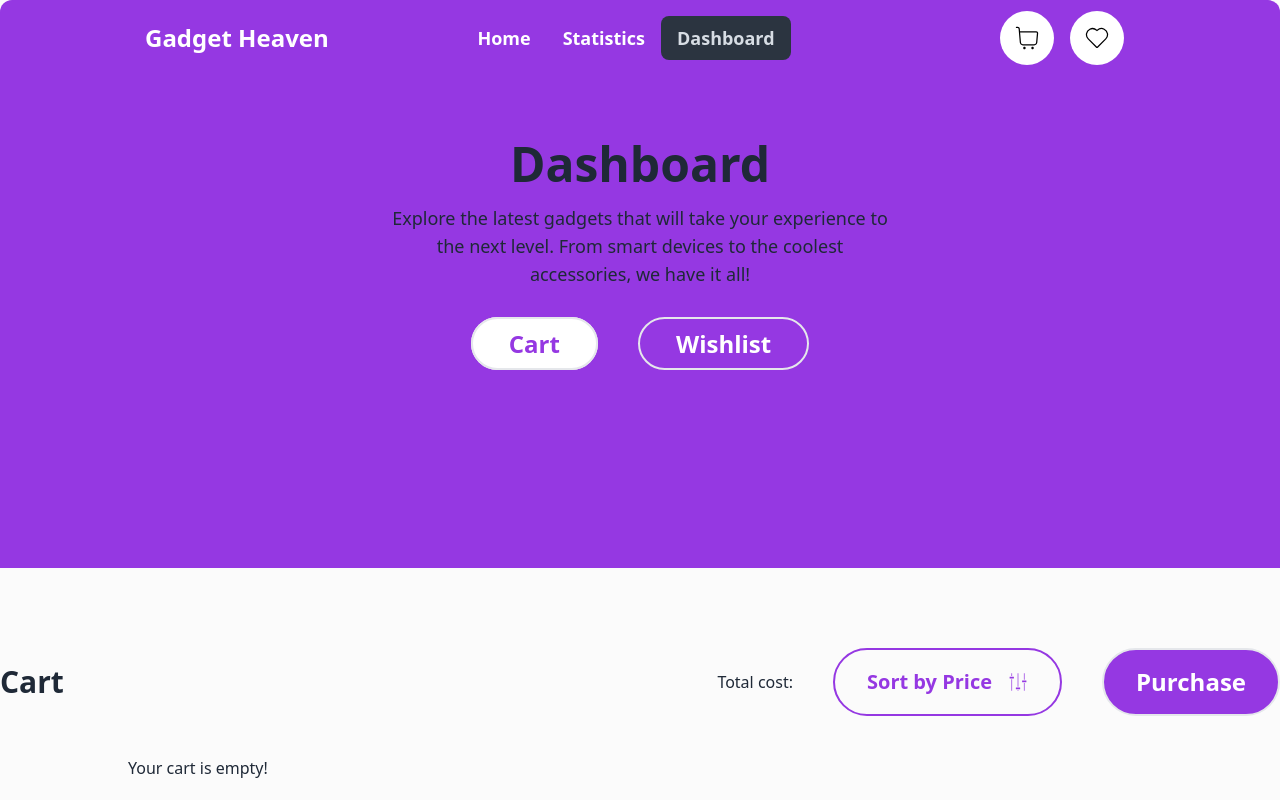
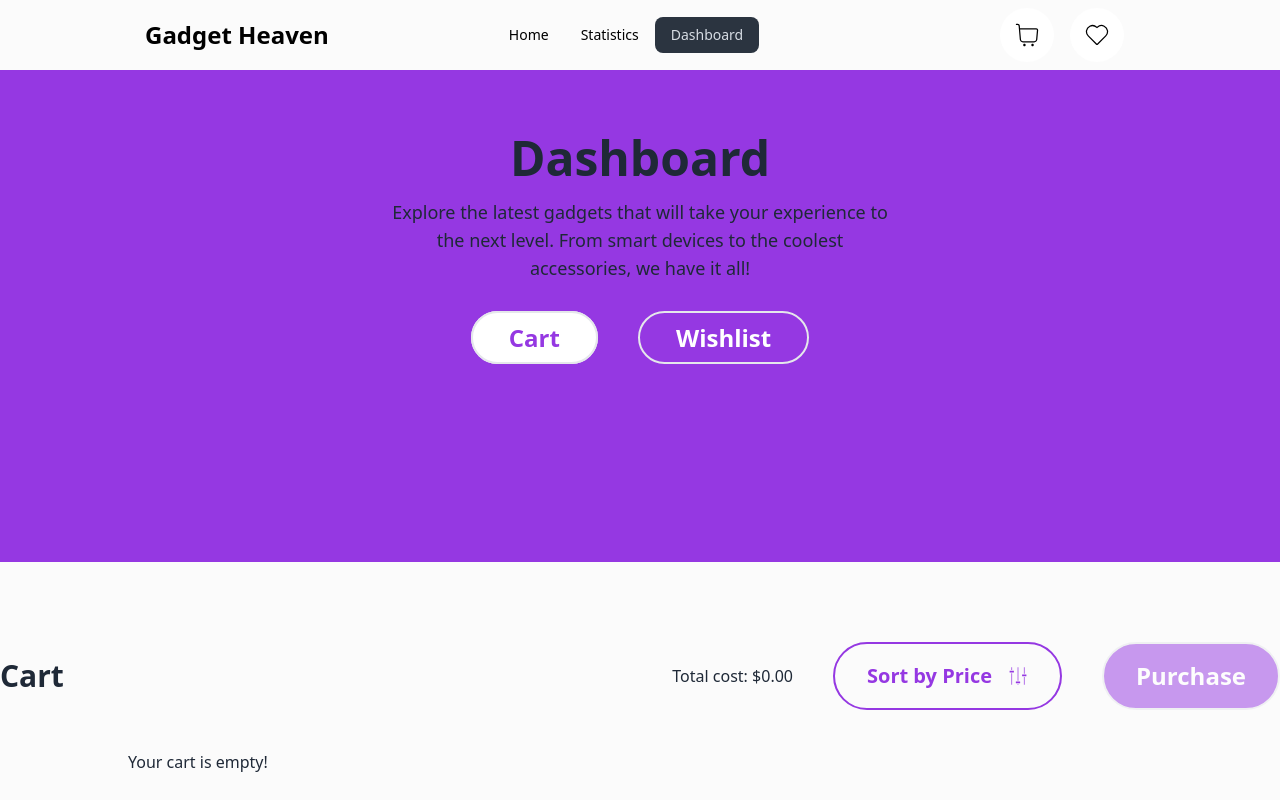
Before and after one commit to programming-hero-web-course-4/b10a8-gadget-heaven-farhana988, a React (Vite) app: page /dashboard/cart in a window 1280 px wide. Shown: the top 800 px of the page. Built offline with nearby package versions, Linux system fonts and the light colour scheme.

Commit message:
challenges part

```diff
--- a/index.html
+++ b/index.html
@@ -2,8 +2,9 @@
 <html lang="en" data-theme="light">
   <head>
     <meta charset="UTF-8" />
-    <link rel="icon" type="image/svg+xml" href="/vite.svg" />
+    <link rel="icon" type="image/png" href="./src/assets/favicon-16x16.png" />
     <meta name="viewport" content="width=device-width, initial-scale=1.0" />
+    <meta name="description" content="Helmet application" />
     <title>Gadget Heaven</title>
   </head>
   <body>
--- a/package.json
+++ b/package.json
@@ -15,6 +15,8 @@
     "prop-types": "^15.8.1",
     "react": "^18.3.1",
     "react-dom": "^18.3.1",
+    "react-helmet": "^6.1.0",
+    "react-helmet-async": "^2.0.5",
     "react-icons": "^5.3.0",
     "react-router-dom": "^6.27.0",
     "sort-by": "^1.2.0"
--- /dev/null
+++ b/src/components/CartProvider.jsx
@@ -0,0 +1,35 @@
+/* eslint-disable react/prop-types */
+// CartContext.js
+import  { createContext, useContext, useState, useEffect } from 'react';
+
+const CartContext = createContext();
+
+export const CartProvider = ({ children }) => {
+  const [cartCount, setCartCount] = useState(0);
+  const [wishCount, setWishCount] = useState(0);
+
+  useEffect(() => {
+    const cart = localStorage.getItem("cartCount");
+    const wish = localStorage.getItem("wishCount");
+    setCartCount(cart ? parseInt(cart) : 0);
+    setWishCount(wish ? parseInt(wish) : 0);
+  }, []);
+
+  const updateCartCount = (count) => {
+    setCartCount(count);
+    localStorage.setItem("cartCount", count);
+  };
+
+  const updateWishCount = (count) => {
+    setWishCount(count);
+    localStorage.setItem("wishCount", count);
+  };
+
+  return (
+    <CartContext.Provider value={{ cartCount, wishCount, updateCartCount, updateWishCount }}>
+      {children}
+    </CartContext.Provider>
+  );
+};
+
+export const useCart = () => useContext(CartContext);
--- a/src/components/Navbar.jsx
+++ b/src/components/Navbar.jsx
@@ -1,14 +1,18 @@
-import { Link, NavLink } from "react-router-dom";
-import { CiShoppingCart } from "react-icons/ci";
-import { CiHeart } from "react-icons/ci";
+// Navbar.js
+import { Link, NavLink, useLocation } from "react-router-dom";
+import { CiShoppingCart, CiHeart } from "react-icons/ci";
+import { useCart } from '../components/CartProvider';
 
 function Navbar() {
+  const location = useLocation();
+  const { cartCount, wishCount } = useCart();
+
+  const navbarBackgroundColor = location.pathname === '/' ? '#9538E2' : '#ffffff';
+  const textColor = location.pathname === '/' ? 'text-white' : 'text-black';
+
   return (
-    <div className="bg-[#9538E2 ">
-        <div
-      className="navbar bg-[#9538E2] lg:px-32 rounded-b-none rounded-t-xl
-       text-white"
-    >
+    <div className={`bg-[${navbarBackgroundColor}]`}>
+      <div className={`navbar lg:px-32 rounded-b-none rounded-t-xl ${textColor}`}>
         <div className="navbar-start">
           <div className="dropdown">
             <div tabIndex={0} role="button" className="btn btn-ghost lg:hidden">
@@ -17,61 +21,41 @@ function Navbar() {
           className="h-5 w-5"
           fill="none"
           viewBox="0 0 24 24"
-              stroke="currentColor"
-            >
+          stroke="currentColor">
           <path
             strokeLinecap="round"
             strokeLinejoin="round"
             strokeWidth="2"
-                d="M4 6h16M4 12h8m-8 6h16"
-              />
+            d="M4 6h16M4 12h8m-8 6h16" />
         </svg>
             </div>
-          <ul
-            tabIndex={0}
-            className="menu menu-sm dropdown-content bg-base-100 rounded-box z-[1] mt-3 w-52 p-2 shadow"
-          >
-            <li>
-              <NavLink to={"/"}>Home</NavLink>
-            </li>
-            <li>
-              <NavLink to={"/statistics"}>Statistics</NavLink>
-            </li>
-            <li>
-              <NavLink to={"/dashboard"}>Dashboard</NavLink>
-            </li>
+            <ul className="menu menu-sm dropdown-content bg-base-100 rounded-box z-[1] mt-3 w-52 p-2 shadow">
+              <li><NavLink to="/">Home</NavLink></li>
+              <li><NavLink to="/statistics">Statistics</NavLink></li>
+              <li><NavLink to="/dashboard">Dashboard</NavLink></li>
             </ul>
           </div>
-        <a className="btn btn-ghost text-2xl font-bold">Gadget Heaven </a>
+          <a className="btn btn-ghost text-2xl font-bold">Gadget Heaven</a>
         </div>
         <div className="navbar-center hidden lg:flex">
           <ul className="menu menu-horizontal px-1">
-          <li>
-            <NavLink className="font-bold text-lg" to={"/"}>
-              Home
-            </NavLink>
-          </li>
-          <li>
-            <NavLink className="font-bold text-lg" to={"/statistics"}>
-              Statistics
-            </NavLink>
-          </li>
-          <li>
-            <NavLink className="font-bold text-lg" to={"/dashboard"}>
-              Dashboard
-            </NavLink>
-          </li>
+            <li><NavLink to="/">Home</NavLink></li>
+            <li><NavLink to="/statistics">Statistics</NavLink></li>
+            <li><NavLink to="/dashboard">Dashboard</NavLink></li>
           </ul>
         </div>
         <div className="navbar-end gap-4 mr-7">
-        <Link className="lg:text-3xl rounded-full bg-white text-black p-3">
-          {" "}
-          <CiShoppingCart></CiShoppingCart>{" "}
+          <Link className="lg:text-3xl rounded-full bg-white text-black p-3" to="/cart">
+            <CiShoppingCart />
+            {cartCount > 0 && (
+              <span className="absolute top-4 right-56 bg-red-500 text-white text-xs rounded-full px-1">{cartCount}</span>
+            )}
           </Link>
-
-        <Link className="lg:text-3xl rounded-full bg-white text-black p-3">
-          {" "}
-          <CiHeart></CiHeart>{" "}
+          <Link className="lg:text-3xl rounded-full bg-white text-black p-3" to="/wishlist">
+            <CiHeart />
+            {wishCount > 0 && (
+              <span className="absolute top-4 right-36 bg-red-500 text-white text-xs rounded-full px-1">{wishCount}</span>
+            )}
           </Link>
         </div>
       </div>
--- a/src/components/ShoppingCart.jsx
+++ b/src/components/ShoppingCart.jsx
@@ -1,49 +1,73 @@
 import { useEffect, useState } from "react";
+import { useNavigate } from "react-router-dom";
 import Card from "./Card";
-import { getAllProducts, removeCart } from "../utils";
+import { getAllProducts, removeCart, clearCart } from "../utils";
 import { GiSettingsKnobs } from "react-icons/gi";
 
 function ShoppingCart() {
   const [product, setProduct] = useState([]);
+  const [isModalOpen, setIsModalOpen] = useState(false);
+  const [totalPrice, setTotalPrice] = useState(0);
+  const navigate = useNavigate();
 
   useEffect(() => {
     const addCart = getAllProducts();
     setProduct(addCart);
+    calculateTotalPrice(addCart);
   }, []);
 
-  const handleSort =()=>{
-    const sorted = [...product].sort((a,b)=>b.price-a.price)
-    setProduct(sorted)
-  }
-  const handleRemoveFromCart=(product_id)=>{
-    removeCart(product_id)
-    const addCart = getAllProducts()
-    setProduct(addCart)
-  }
+  const calculateTotalPrice = (products) => {
+    const total = products.reduce((acc, item) => acc + item.price, 0);
+    setTotalPrice(total);
+  };
+
+  const handleSort = () => {
+    const sorted = [...product].sort((a, b) => b.price - a.price);
+    setProduct(sorted);
+    calculateTotalPrice(sorted);
+  };
+
+  const handleRemoveFromCart = (product_id) => {
+    removeCart(product_id);
+    const addCart = getAllProducts();
+    setProduct(addCart);
+    calculateTotalPrice(addCart);
+  };
+
+  const handlePurchase = () => {
+    calculateTotalPrice(product);
+    setIsModalOpen(true);
+  };
+
+  const closeModal = () => {
+    clearCart();
+    setProduct([]);
+    setTotalPrice(0);
+    setIsModalOpen(false);
+    navigate("/");
+  };
+
+  const isCartEmpty = product.length === 0;
+
   return (
     <div className="container mx-auto my-20">
-
       <div className="flex items-center justify-between mb-10 flex-col lg:flex-row gap-20 lg:gap-0">
         <div className="font-bold text-3xl">Cart</div>
         <div className="flex items-center gap-10 ">
-          <h2>Total cost:</h2>
+          <h2>Total cost: ${totalPrice.toFixed(2)}</h2>
           <div className="flex flex-col lg:flex-row gap-5 lg:gap-10">
             <button
               onClick={handleSort}
-            className=" flex gap-1 lg:gap-4 items-center text-[#9538E2]  text-sm lg:text-xl font-semibold rounded-full
-                border-2 border-[#9538E2] px-3 lg:px-8 py-2 lg:py-2
-
-
-               "
+              className="flex gap-1 lg:gap-4 items-center text-[#9538E2] text-sm lg:text-xl font-semibold rounded-full border-2 border-[#9538E2] px-3 lg:px-8 py-2 lg:py-2"
             >
-            Sort by Price <GiSettingsKnobs></GiSettingsKnobs>{" "}
+              Sort by Price <GiSettingsKnobs />
             </button>
             <button
-            className=" bg-[#9538E2]  text-white text-base lg:text-2xl  font-semibold rounded-full
-                 border-2 px-3 lg:px-8 py-2 lg:py-4
-
-
-                "
+              onClick={handlePurchase}
+              className={`bg-[#9538E2] text-white text-base lg:text-2xl font-semibold rounded-full border-2 px-3 lg:px-8 py-2 lg:py-4 ${
+                isCartEmpty ? "opacity-50 cursor-not-allowed" : ""
+              }`}
+              disabled={isCartEmpty}
             >
               Purchase
             </button>
@@ -51,7 +75,7 @@ function ShoppingCart() {
         </div>
       </div>
       <div className="px-10 lg:px-32 space-y-6">
-        {product.length === 0 ? (
+        {isCartEmpty ? (
           <div>Your cart is empty!</div>
         ) : (
           product.map((product) => (
@@ -59,6 +83,23 @@ function ShoppingCart() {
           ))
         )}
       </div>
+
+      {/* Modal */}
+      {isModalOpen && (
+        <div className="fixed inset-0 flex items-center justify-center bg-black bg-opacity-50">
+          <div className="bg-white p-8 rounded shadow-lg">
+            <h2 className="text-xl font-bold">Congratulations!</h2>
+            <p className="mt-4">Your purchase was successful!</p>
+            <p className="mt-2">Total Cost: ${totalPrice.toFixed(2)}</p>
+            <button
+              onClick={closeModal}
+              className="mt-6 bg-[#9538E2] text-white px-4 py-2 rounded"
+            >
+              Close
+            </button>
+          </div>
+        </div>
+      )}
     </div>
   );
 }
--- a/src/pages/Dashboard.jsx
+++ b/src/pages/Dashboard.jsx
@@ -2,10 +2,15 @@
 
 import { NavLink, Outlet } from "react-router-dom";
 import Heading from "../components/Heading";
+import { Helmet } from "react-helmet";
 
 function Dashboard() {
   return (
     <div>
+        <Helmet>
+        <title>Dashboard - Gadget Heaven</title>
+        <meta name="description" content="Manage your gadgets and accessories in the dashboard." />
+      </Helmet>
       {/* heading and button */}
       <div className="bg-[#9538E2] py-16 pb-52">
         <Heading
--- a/src/pages/Home.jsx
+++ b/src/pages/Home.jsx
@@ -1,6 +1,7 @@
 import { Outlet, useLoaderData,} from "react-router-dom"
 import Banner from "../components/Banner"
 import Categories from "../components/Categories"
+import { Helmet } from "react-helmet"
 // import AllCards from "../components/AllCards"
 
 
@@ -12,7 +13,10 @@ const categories = useLoaderData()
 // console.log(typeof(categories))
   return (
     <div>
-
+        <Helmet>
+        <title>Home - Gadget Heaven</title>
+        <meta name="description" content="Discover the latest gadgets and accessories." />
+      </Helmet>
         <Banner></Banner>
         <div className="h-96"></div>
         <div className="flex container mx-auto justify-between flex-col lg:flex-row">
--- a/src/pages/Statistics.jsx
+++ b/src/pages/Statistics.jsx
@@ -1,8 +1,17 @@
 // import React from 'react'
+
+import { Helmet } from "react-helmet"
 
 function Statistics() {
   return (
-    <div>Statistics</div>
+    <div>
+      <Helmet>
+        <title>Statistics - Gadget Heaven</title>
+        <meta name="description" content="View the latest statistics and insights on gadgets." />
+      </Helmet>
+
+
+      Statistics</div>
   )
 }
 
```
Also changed, not shown: src/main.jsx (+6 -2 lines), src/pages/ProductDetails.jsx (+22 -17 lines), src/utils/index.js (+20 -5 lines), 1 other file (tests, documents, lock files or other folders). Lines whose indentation alone changed are shown as unchanged.
